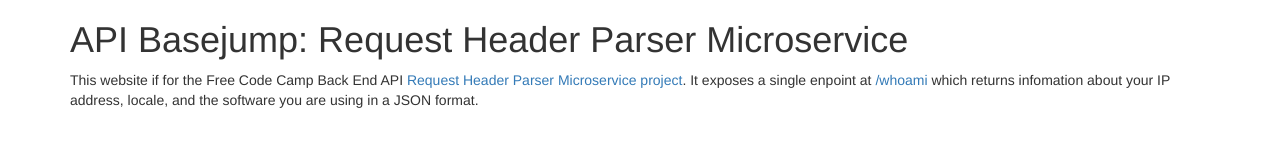
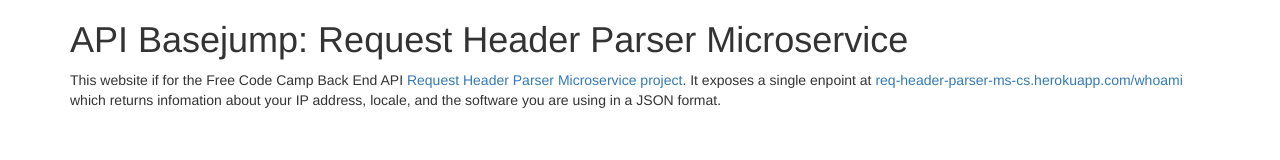
Before and after one commit to cenksoykan/whoami-api, a website: page index.html in a window 1280 px wide. Drawn offline with nearby package versions, Linux system fonts and the light colour scheme.

Commit message:
Update index.html

```diff
--- a/index.html
+++ b/index.html
@@ -9,7 +9,7 @@
             <h1 class="header">
                 API Basejump: Request Header Parser Microservice
             </h1>
-            <p>This website if for the Free Code Camp Back End API <a href="https://www.freecodecamp.com/challenges/request-header-parser-microservice">Request Header Parser Microservice project</a>. It exposes a single enpoint at <a href="/whoami">/whoami</a> which returns infomation about your IP address, locale, and the software you are using in a JSON format.</p>
+            <p>This website if for the Free Code Camp Back End API <a href="https://www.freecodecamp.com/challenges/request-header-parser-microservice">Request Header Parser Microservice project</a>. It exposes a single enpoint at <a href="https://req-header-parser-ms-cs.herokuapp.com/whoami">req-header-parser-ms-cs.herokuapp.com/whoami</a> which returns infomation about your IP address, locale, and the software you are using in a JSON format.</p>
         </div>
     </body>
 </html>
```
